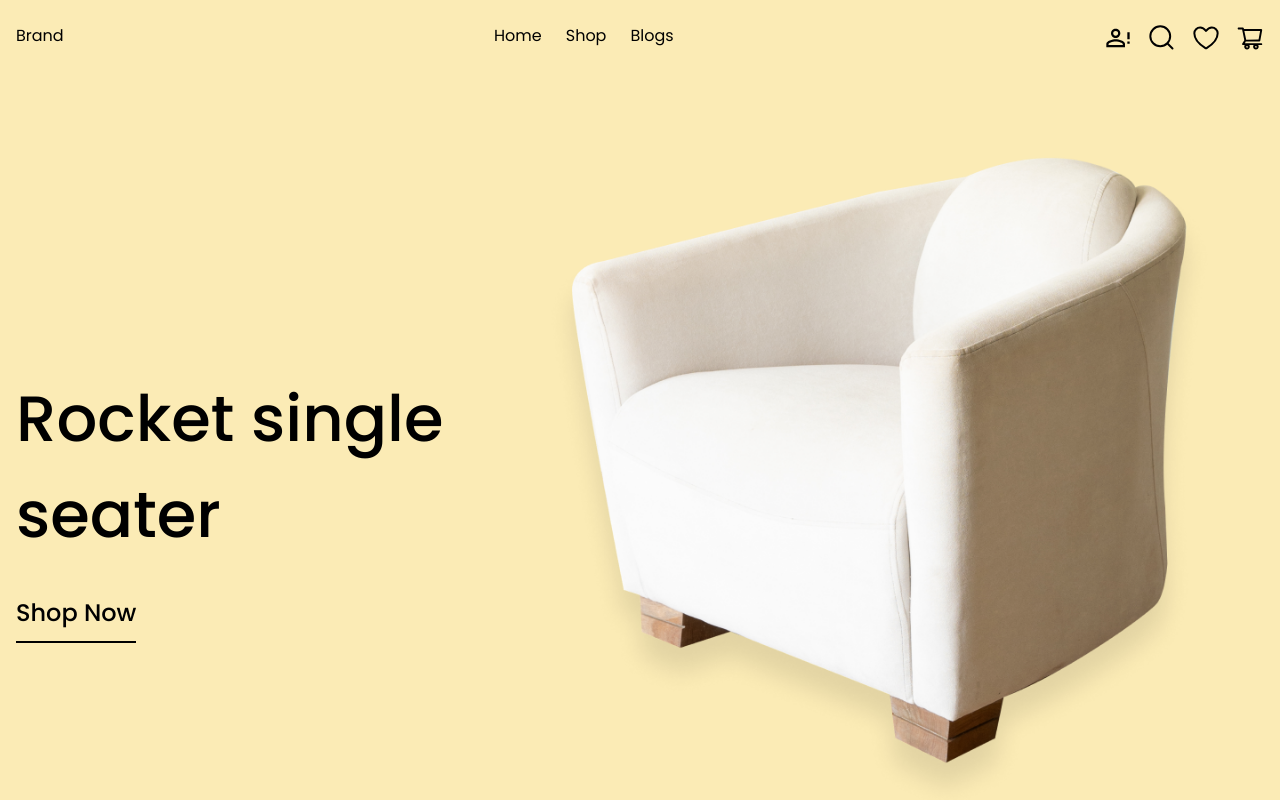
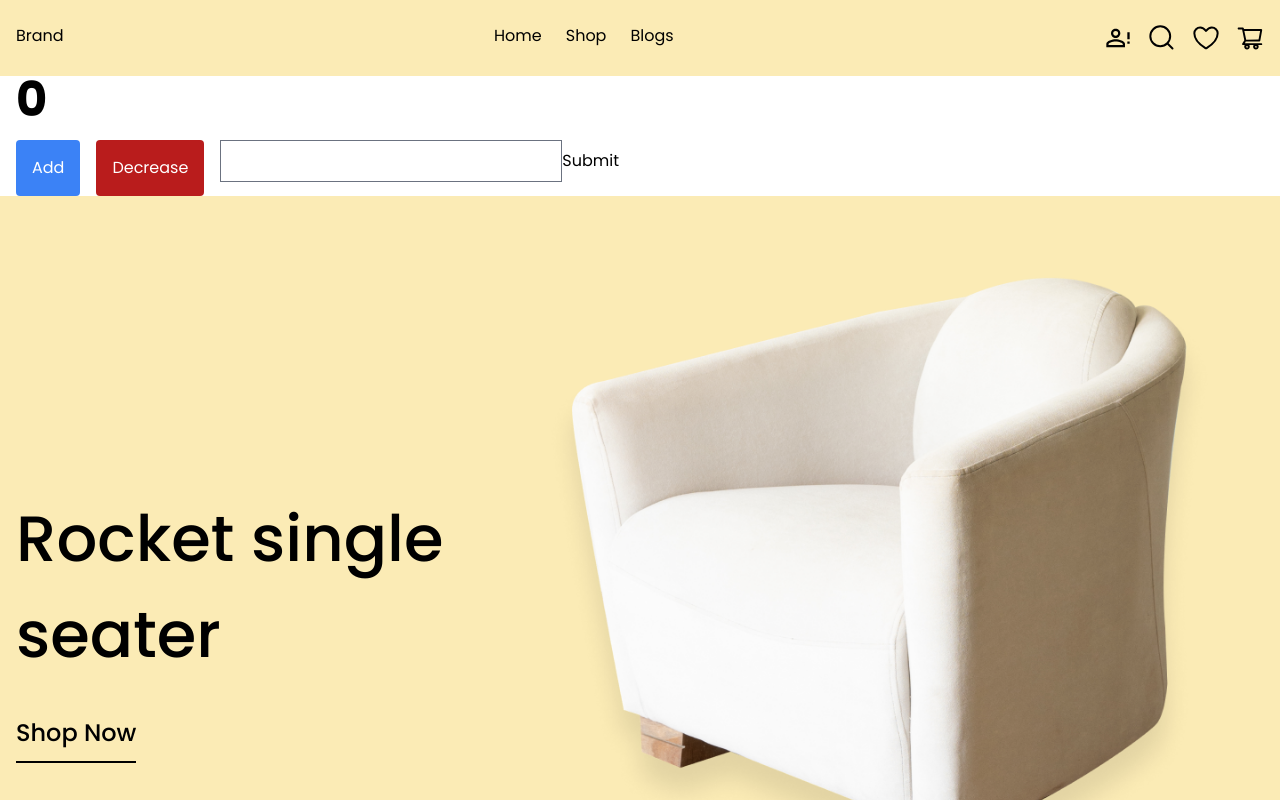
Before and after one commit to abii19/ecommerce-test-app, a React (Create React App) app: page / in a window 1280 px wide. Shown: the top 800 px of the page. Built offline with nearby package versions, Linux system fonts and the light colour scheme; no server answers.

Commit message:
Counter reducer functionality added

```diff
--- a/package.json
+++ b/package.json
@@ -9,8 +9,11 @@
     "axios": "^1.2.1",
     "react": "^18.2.0",
     "react-dom": "^18.2.0",
+    "react-redux": "^8.0.5",
     "react-router-dom": "^6.4.3",
     "react-scripts": "5.0.1",
+    "redux": "^4.2.0",
+    "redux-thunk": "^2.4.2",
     "uuidv4": "^6.2.13",
     "web-vitals": "^2.1.4"
   },
--- a/src/App.js
+++ b/src/App.js
@@ -10,7 +10,6 @@ import { fetchBlogsData } from "./components/services/blogs";
 const App = () => {
   const [datas, setDatas] = useState([]);
   const [id, setId] = useState(1);
-  const [ids, setIds] = useState(1);
 
   useEffect(() => {
     //logics
--- a/src/components/pages/home/index.jsx
+++ b/src/components/pages/home/index.jsx
@@ -1,12 +1,52 @@
+import { useSelector, useDispatch } from "react-redux";
 import Blogs from "./Blogs";
 import FAQ from "./FAQ";
 import HeroSection from "./HeroSection";
+import {
+  increment,
+  decrement,
+  incrementByValue
+} from "../../../features/counter/counterAction";
+import { useState } from "react";
 
 // {datas: []}
 
 const HomePage = (props) => {
+  const dispatch = useDispatch();
+  const counter = useSelector((state) => state.counter);
+
+  const [value, setValue] = useState(0);
+
+  const handleSubmit = (e) => {
+    e.preventDefault();
+    dispatch(incrementByValue(+value));
+  };
+
   return (
     <>
+      <div className="container">
+        <div className="text-5xl font-bold pb-4">{counter.counter}</div>
+        <div className="flex gap-x-4">
+          <button
+            className="p-4 rounded bg-blue-500 text-white"
+            onClick={() => dispatch(increment())}
+          >
+            Add
+          </button>
+          <button
+            className="p-4 rounded bg-red-700 text-white"
+            onClick={() => dispatch(decrement())}
+          >
+            Decrease
+          </button>
+          <div className="flex gap-x-3">
+            <form onSubmit={handleSubmit}>
+              <input type="number" onChange={(e) => setValue(e.target.value)} />
+              <button type="submit">Submit</button>
+            </form>
+          </div>
+        </div>
+      </div>
       <HeroSection />
       <FAQ />
       <Blogs datas={props.datas} />
--- /dev/null
+++ b/src/features/counter/counterAction.js
@@ -0,0 +1,22 @@
+import * as Types from "../types";
+// Increment by 1
+export const increment = () => {
+  return {
+    type: Types.COUNTER_INCREMENT
+  };
+};
+
+// Decrement by 1
+export const decrement = () => {
+  return {
+    type: "counter/derement"
+  };
+};
+
+// Increment by value(integer)
+export const incrementByValue = (val) => {
+  return {
+    type: "counter/incrementByValue",
+    payload: val
+  };
+};
--- /dev/null
+++ b/src/features/counter/counterReducer.js
@@ -0,0 +1,32 @@
+import * as Types from "../types";
+
+const initialState = {
+  counter: 0
+};
+
+const counterReducer = (state = initialState, action) => {
+  switch (action.type) {
+    case Types.COUNTER_INCREMENT:
+      return {
+        ...state,
+        counter: state.counter + 1
+      };
+
+    case "counter/derement":
+      return {
+        ...state,
+        counter: state.counter - 1
+      };
+
+    case "counter/incrementByValue":
+      return {
+        ...state,
+        counter: state.counter + action.payload
+      };
+
+    default:
+      return state;
+  }
+};
+
+export default counterReducer;
--- /dev/null
+++ b/src/features/store.js
@@ -0,0 +1,9 @@
+import { applyMiddleware, combineReducers, createStore } from "redux";
+import thunk from "redux-thunk";
+import counterReducer from "./counter/counterReducer";
+
+const reducers = combineReducers({
+  counter: counterReducer
+});
+
+export const store = createStore(reducers, applyMiddleware(thunk));
--- /dev/null
+++ b/src/features/types.js
@@ -0,0 +1 @@
+export const COUNTER_INCREMENT = "counter/increment";
--- a/src/index.js
+++ b/src/index.js
@@ -3,12 +3,16 @@ import ReactDOM from "react-dom/client";
 import "./styles/index.css";
 import App from "./App";
 import { BrowserRouter } from "react-router-dom";
+import { Provider } from "react-redux";
+import { store } from "./features/store";
 
 const root = ReactDOM.createRoot(document.getElementById("root"));
 root.render(
   <React.StrictMode>
     <BrowserRouter>
-      <App />
+      <Provider store={store}>
+        <App />
+      </Provider>
     </BrowserRouter>
   </React.StrictMode>
 );
```
Also changed, not shown: 1 other file (tests, documents, lock files or other folders).
